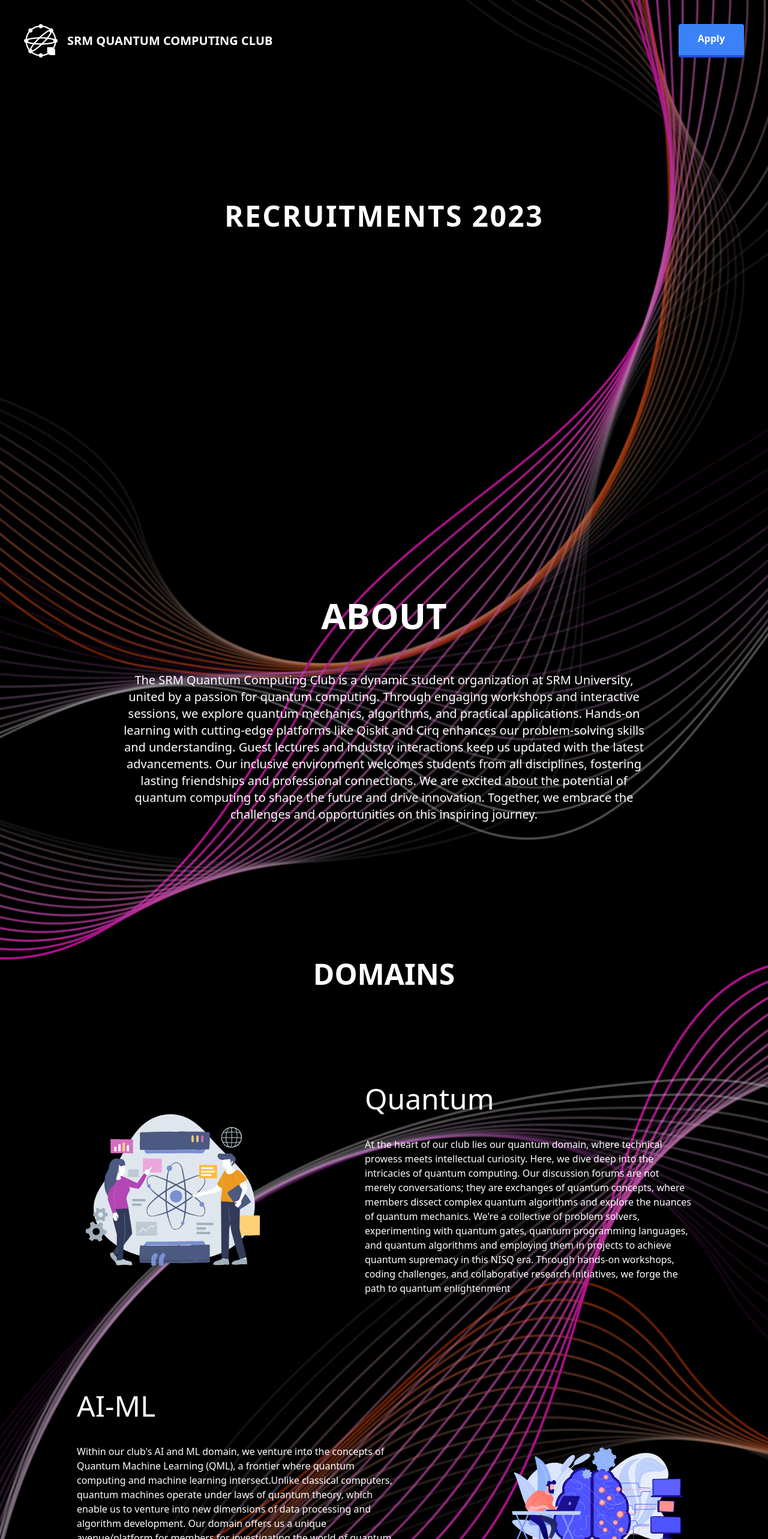
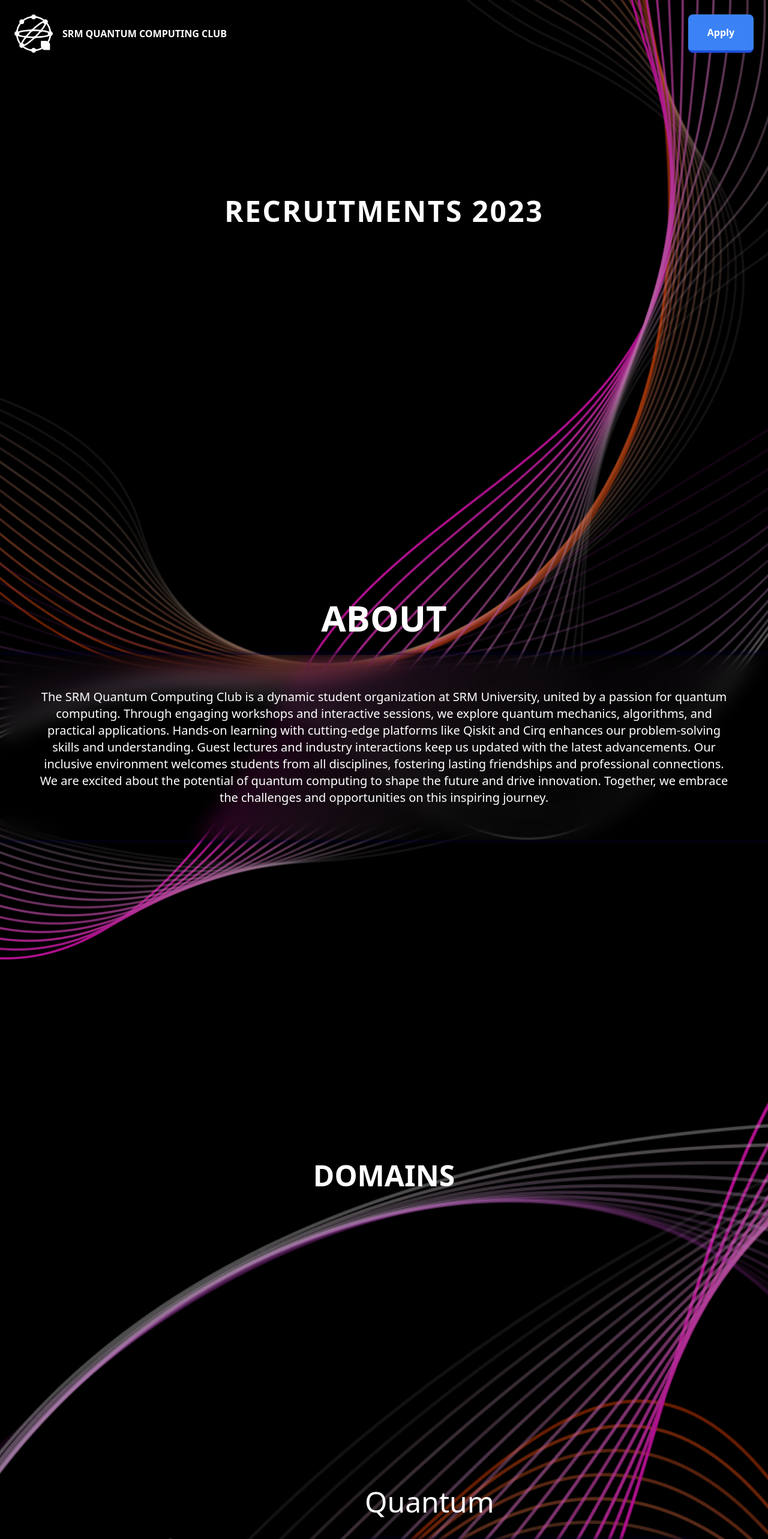
Before and after one commit to quantumsrm-web/recruitment-23, a React (Create React App) app: page / in a window 1280 px wide. Shown: the top 2566 px of the page at 60% size. Built offline with nearby package versions, Linux system fonts and the light colour scheme.

Commit message:
added glass effect and fixed issues on small devic

```diff
--- a/src/components/About_Us/About.jsx
+++ b/src/components/About_Us/About.jsx
@@ -7,7 +7,7 @@ const About = () => {
         <div className="flex text-[#ffffff] font-bold text-5xl lg:text-6xl justify-center text-shadow mb-8">
           ABOUT
         </div>
-        <div className="max-w-[75%]  leading-7 mx-auto p-8 text-[#ffffff] text-center text-base md:text-xl tracking-tighter sm:tracking-tight md:tracking-normal">
+        <div className="min-w-[75%]  leading-7 mx-auto p-14 text-[#ffffff] text-center text-base md:text-xl tracking-tighter sm:tracking-tight md:tracking-normal shadow-[0_0_10px_1px_rgba(0,0,40)] backdrop-blur-lg ">
           The SRM Quantum Computing Club is a dynamic student organization at
           SRM University, united by a passion for quantum computing. Through
           engaging workshops and interactive sessions, we explore quantum
--- a/src/components/Domain1.jsx
+++ b/src/components/Domain1.jsx
@@ -8,7 +8,7 @@ import creatives from "../assets/Creatives.svg";
 function Domain1() {
   return (
     <div className=" text-white">
-      <div className="mx-auto h-auto font-bold flex text-3xl md:text-5xl items-center justify-center   pb-20 bold">
+      <div className="mx-auto h-screen font-bold flex text-3xl md:text-5xl items-center justify-center   pb-20 bold">
         DOMAINS
       </div>
       {/* core quantum */}
@@ -16,7 +16,7 @@ function Domain1() {
         <img src={Quantum} alt="quantum" className="mx-auto  sm:w-40 md:w-80" />
         <div>
           <div className=" text-3xl pb-10 md:text-5xl">Quantum</div>
-          <p>
+          <p className="shadow-[0_0_10px_1px_rgba(0,0,40)] backdrop-blur-lg p-6">
             At the heart of our club lies our quantum domain, where technical
             prowess meets intellectual curiosity. Here, we dive deep into the
             intricacies of quantum computing. Our discussion forums are not
@@ -36,7 +36,7 @@ function Domain1() {
         <img src={AIML} alt="quantum" className=" mx-auto md:w-80" />
         <div>
           <div className="bold text-3xl pb-10 md:text-5xl">AI-ML</div>
-          <p className="">
+          <p className="shadow-[0_0_10px_1px_rgba(0,0,40)] backdrop-blur-lg p-6">
             Within our club's AI and ML domain, we venture into the concepts of
             Quantum Machine Learning (QML), a frontier where quantum computing
             and machine learning intersect.Unlike classical computers, quantum
@@ -57,7 +57,7 @@ function Domain1() {
         <img src={webdev} alt="quantum" className="mx-auto md:w-80" />
         <div>
           <div className="bold text-3xl pb-10 md:text-5xl">Web Development</div>
-          <p>
+          <p className="shadow-[0_0_10px_1px_rgba(0,0,40)] backdrop-blur-lg p-6">
             Within our Web Development Domain, we're deeply engaged in the craft
             of shaping and enhancing our digital footprint. Here, our focus
             revolves around the art of designing, meticulously maintaining, and
@@ -79,7 +79,7 @@ function Domain1() {
         <img src={corporate} alt="corporate" className="mx-auto md:w-80" />
         <div>
           <div className="bold text-3xl pb-10 md:text-5xl">Corporate</div>
-          <p>
+          <p className="shadow-[0_0_10px_1px_rgba(0,0,40)] backdrop-blur-lg p-6">
             Within our Corporate Domain, we focus on securing vital funding and
             cultivating essential industry connections. This segment serves as a
             bridge between our club and corporate partners, sponsors, and
@@ -100,7 +100,7 @@ function Domain1() {
           <div className="bold text-3xl pb-10 md:text-5xl">
             Editorial/Creatives
           </div>
-          <p>
+          <p className="shadow-[0_0_10px_1px_rgba(0,0,40)] backdrop-blur-lg p-6">
             Our Editorial Domain, a dynamic space within our club that brings
             together a collective of creative minds and content creators. Here,
             we curate a diverse array of content across two distinct
--- a/src/components/Landing/Landing.jsx
+++ b/src/components/Landing/Landing.jsx
@@ -4,7 +4,7 @@ import { directive } from "@babel/types";
 
 const Landing = () => {
   return (
-    <div className="h-screen  text-white p-10 mx-auto" name="landing">
+    <div className="h-screen  text-white p-6 mx-auto" name="landing">
       <div className="flex flex-col">
         <div className="flex justify-between ">
           <div className="flex items-center">
@@ -12,16 +12,17 @@ const Landing = () => {
               <img
                 src={Logo}
                 alt="SQCC Club Logo"
-                className="h-9 w-9 sm:h-10 sm:w-10 md:h-12 md:w-12 lg:h-14 lg:w-14"
+                className="w-16"
+                // h-9 w-9 sm:h-10 sm:w-10 md:h-12 md:w-12 lg:h-14 lg:w-14
               />
             </span>
             <span>
-              <h2 className="ml-4  font-bold text-xl ">
+              <h2 className="ml-4  font-bold  ">
                 SRM QUANTUM COMPUTING CLUB
               </h2>
             </span>
           </div>
-          <div className=" bg-blue-500 hover:bg-blue-400 text-white font-bold py-1 px-3 md:py-3 md:px-8 cursor-pointer items-center border-b-4 border-blue-700 hover:border-blue-500 rounded ">
+          <div className=" bg-blue-500 hover:bg-blue-400 text-white font-bold px-4 py-1 items-center flex md:py-1 md:px-8 cursor-pointer border-b-4 border-blue-700 hover:border-blue-500 rounded-lg ">
             <a href="https://forms.gle/k2YQrn623WpfwiDN8">Apply</a>
           </div>
         </div>
```
